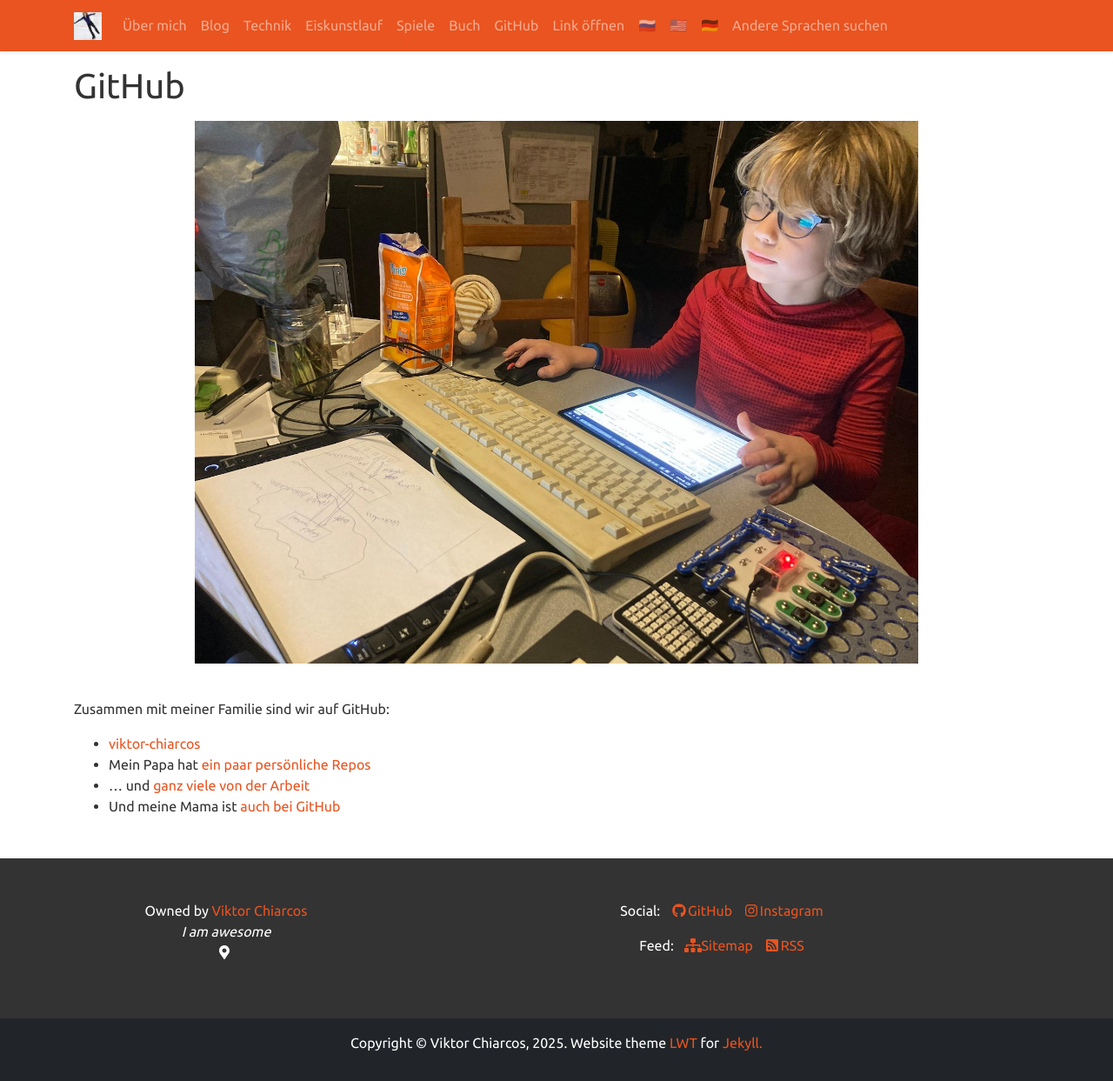
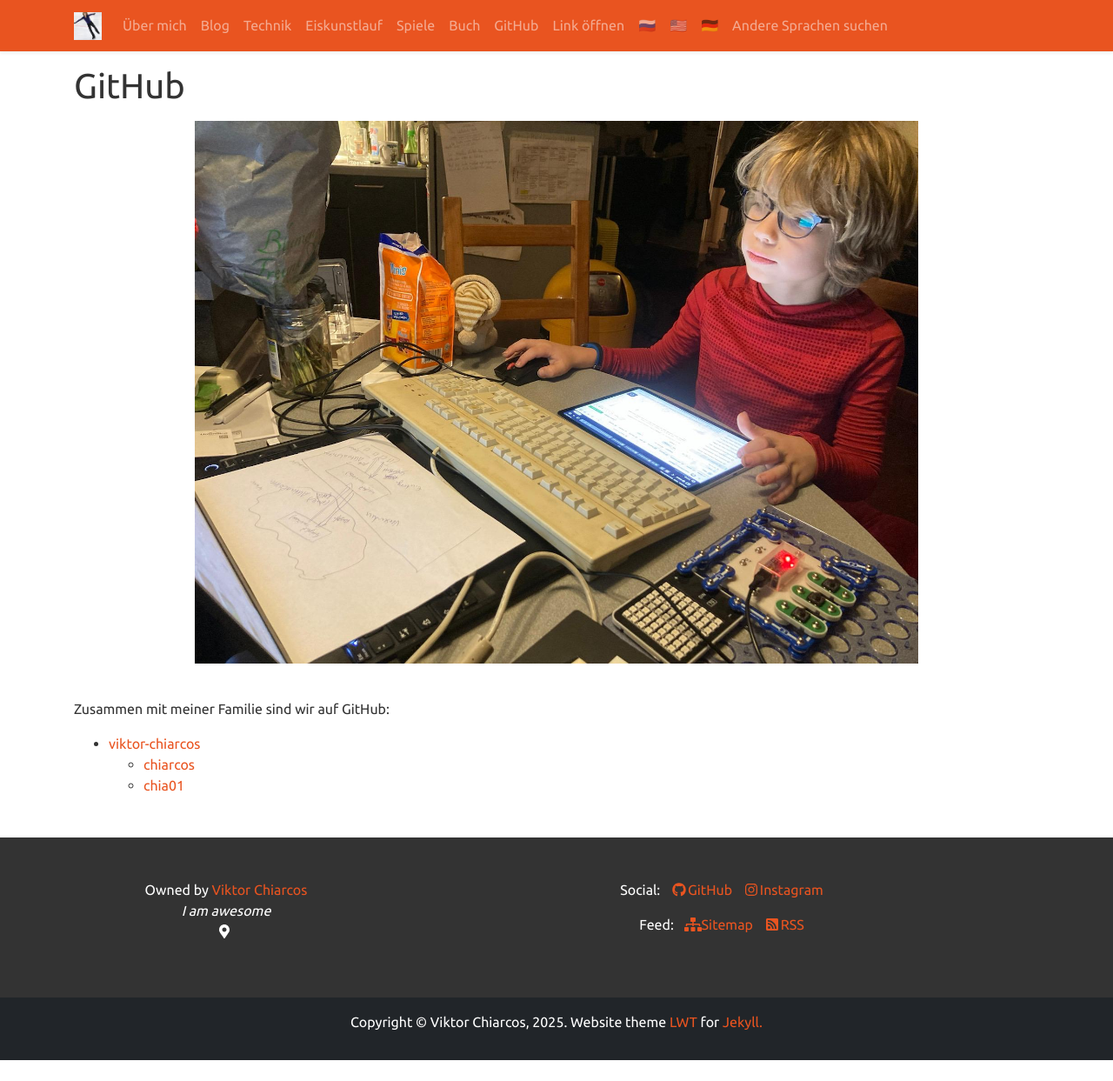
Before and after one commit to viktor-chiarcos/viktor-chiarcos.github.io, a Jekyll site: the page built from _pages/github.md, in a window 1280 px wide. Shown: the whole page at 87% size. Built offline with Jekyll 4.4.1, drawn with Linux system fonts in a browser that asks for light colours; after the commit the page ends 1219 px from its top, so only the background shows below that.

Commit message:
Update github.md

```diff
--- a/_pages/github.md
+++ b/_pages/github.md
@@ -13,6 +13,5 @@ permalink: /github/
 Zusammen mit meiner Familie sind wir auf GitHub:
 
 - [viktor-chiarcos](viktor-chiarcos)
-- Mein Papa hat [ein paar persönliche Repos](https://github.com/chiarcos)
-- ... und [ganz viele von der Arbeit](https://github.com/acoli-repo/)
-- Und meine Mama ist [auch bei GitHub](https://github.com/chia01)
+  - [chiarcos](https://github.com/chiarcos)
+  - [chia01](https://github.com/chia01)
```
